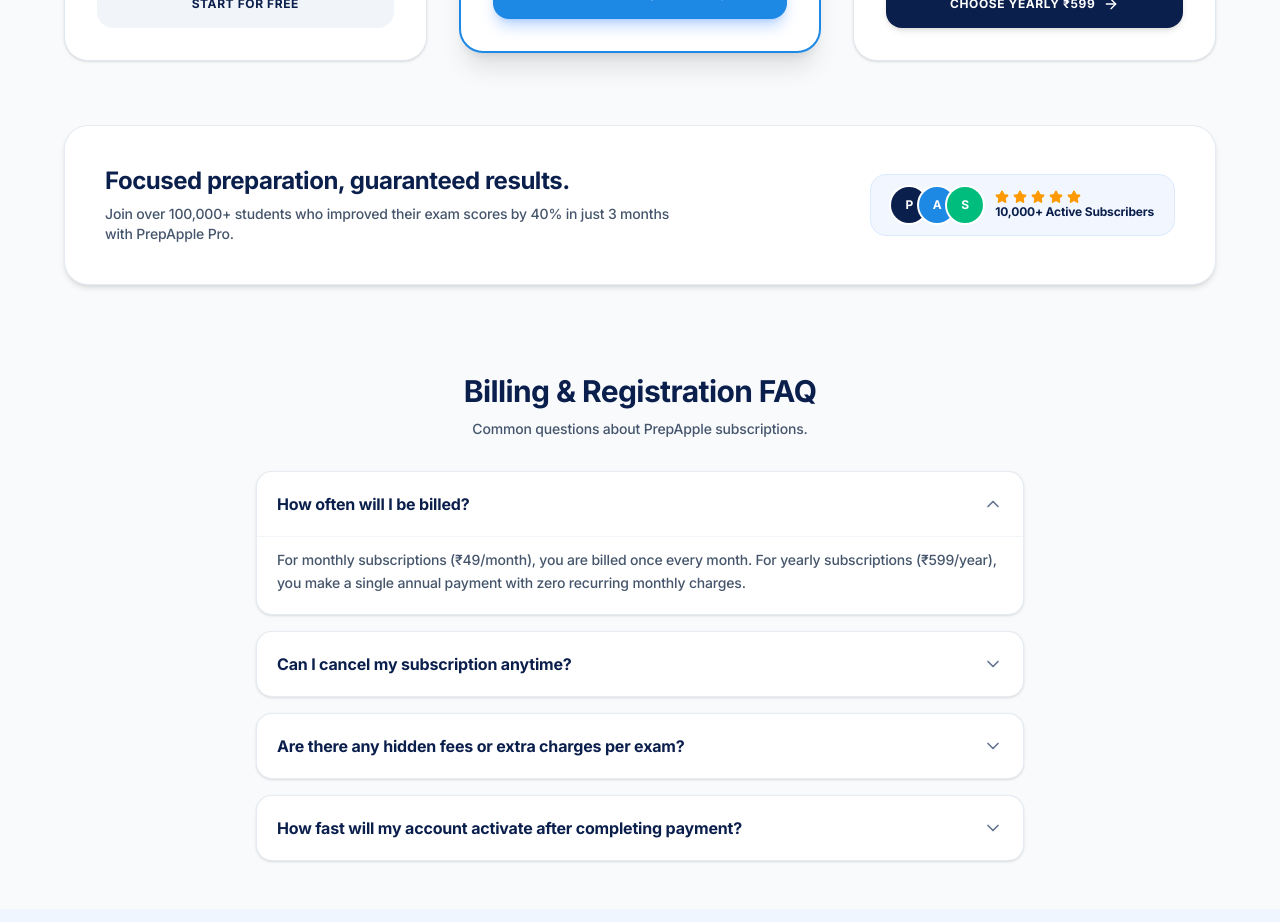
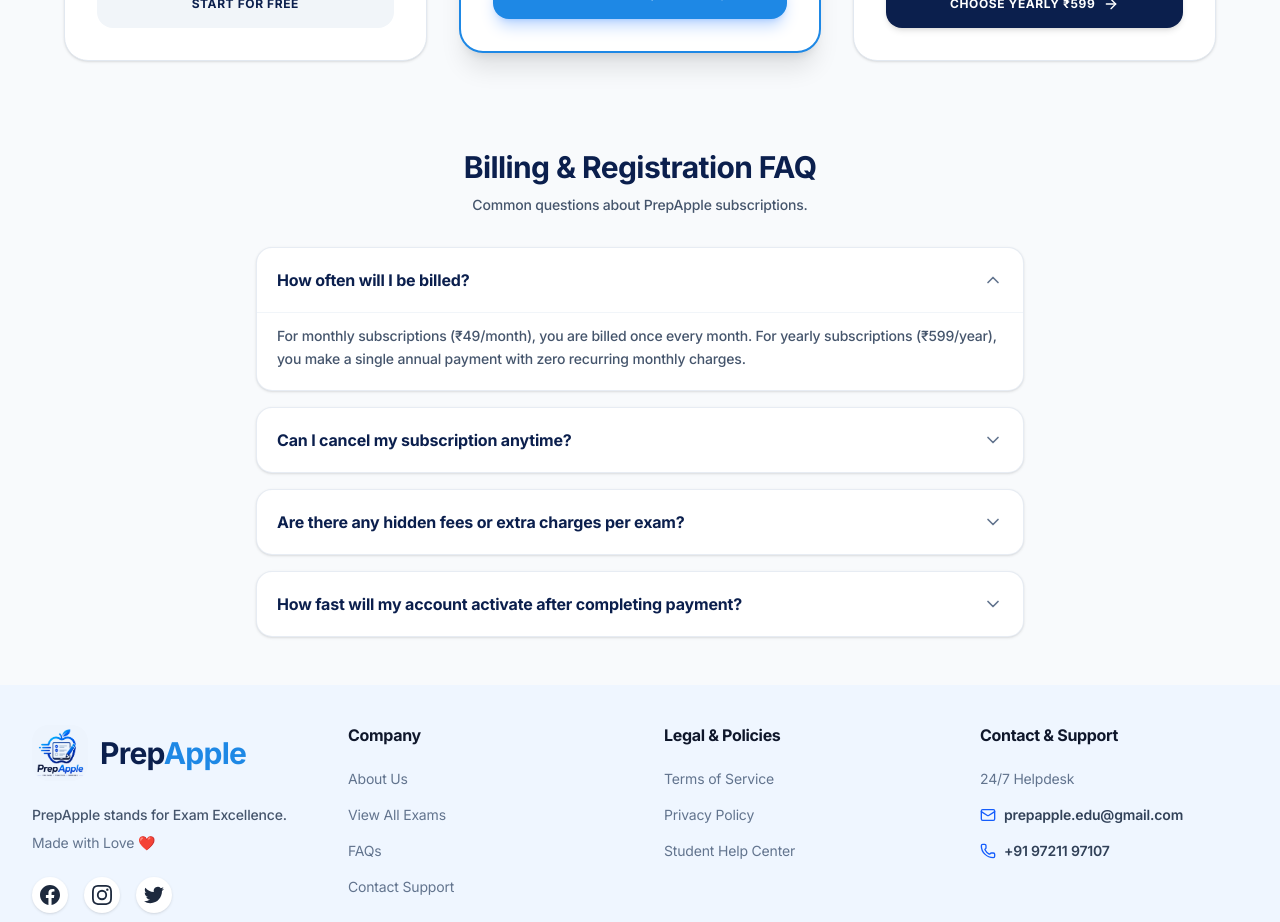
Before and after one commit to webapple-software/prepapple, a React (Vite) app in the folder student/: page /pricing in a window 1280 px wide. Shown: the part 920-1842 px from the top of the page. Built offline with nearby package versions, Linux system fonts and the light colour scheme.

Commit message:
Remove proof banner card from Pricing page

```diff
--- a/student/src/pages/landing/Pricing.jsx
+++ b/student/src/pages/landing/Pricing.jsx
@@ -263,35 +263,7 @@
 
         </div>
 
-        {/* Focused Preparation Proof Banner */}
-        <div className="bg-white rounded-3xl p-8 sm:p-10 border border-slate-200/80 shadow-md flex flex-col md:flex-row items-center justify-between gap-6">
-          <div className="space-y-2 text-center md:text-left">
-            <h3 className="text-2xl font-extrabold text-[#0B1F4D]">
-              Focused preparation, guaranteed results.
-            </h3>
-            <p className="text-sm font-medium text-slate-600 max-w-xl">
-              Join over 100,000+ students who improved their exam scores by 40% in just 3 months with PrepApple Pro.
-            </p>
-          </div>
 
-          <div className="flex items-center gap-3 flex-shrink-0 bg-blue-50/80 px-5 py-3 rounded-2xl border border-blue-100">
-            <div className="flex -space-x-2">
-              <span className="w-9 h-9 rounded-full bg-[#0B1F4D] text-white font-black text-xs flex items-center justify-center ring-2 ring-white">P</span>
-              <span className="w-9 h-9 rounded-full bg-[#1E88E5] text-white font-black text-xs flex items-center justify-center ring-2 ring-white">A</span>
-              <span className="w-9 h-9 rounded-full bg-emerald-500 text-white font-black text-xs flex items-center justify-center ring-2 ring-white">S</span>
-            </div>
-            <div className="text-left">
-              <div className="flex items-center gap-1 text-amber-500 text-xs">
-                <Star className="w-3.5 h-3.5 fill-current" />
-                <Star className="w-3.5 h-3.5 fill-current" />
-                <Star className="w-3.5 h-3.5 fill-current" />
-                <Star className="w-3.5 h-3.5 fill-current" />
-                <Star className="w-3.5 h-3.5 fill-current" />
-              </div>
-              <p className="text-xs font-black text-[#0B1F4D]">10,000+ Active Subscribers</p>
-            </div>
-          </div>
-        </div>
 
         {/* Billing FAQ Section */}
         <div className="space-y-8 max-w-3xl mx-auto pt-6">
```
